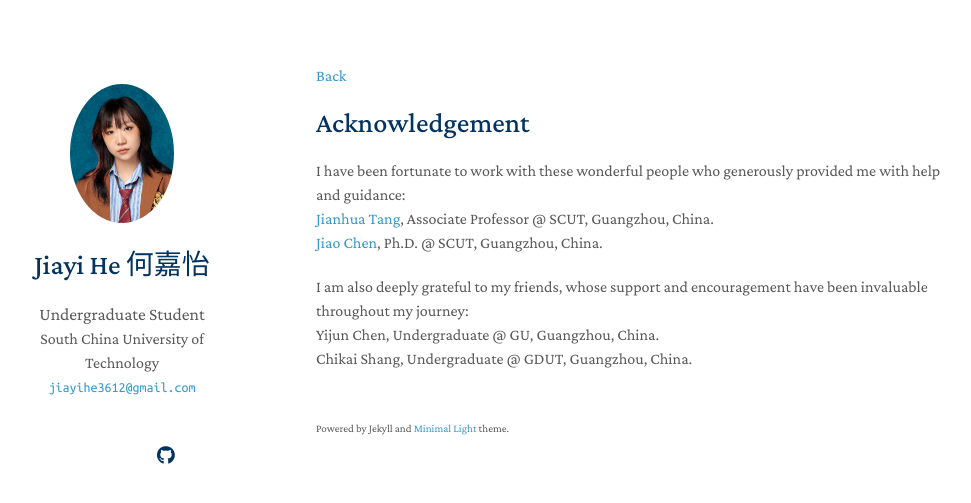
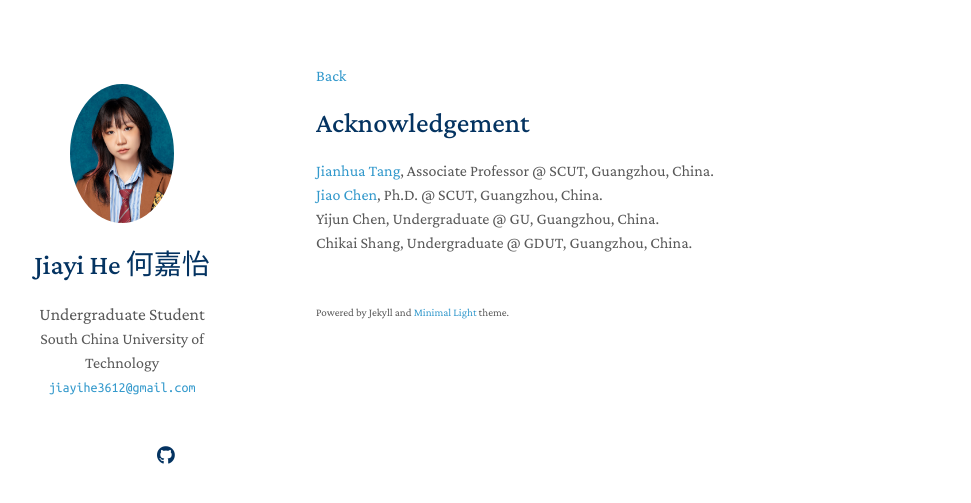
Before and after one commit to ivy3h/ivy3h.github.io, a Jekyll site: the page built from acknowledgement.md, in a window 1280 px wide. Shown: the top 503 px of the page, without its empty margins (154-1125 px from the left). Built offline with Jekyll 4.4.1, drawn with Linux system fonts in a browser that asks for light colours; nearby versions of some CDN libraries; a style sheet for code colours, icons or effects is not loaded.

Commit message:
Update acknowledgement.md

```diff
--- a/acknowledgement.md
+++ b/acknowledgement.md
@@ -5,10 +5,7 @@ layout: homepage
 
 # Acknowledgement
 
-I have been fortunate to work with these wonderful people who generously provided me with help and guidance:
 [Jianhua Tang](http://www2.scut.edu.cn/wusie_en/2020/0425/c25923a490121/page.htm), Associate Professor @ SCUT, Guangzhou, China.
 [Jiao Chen](https://tenderzada.github.io/), Ph.D. @ SCUT, Guangzhou, China.
-
-I am also deeply grateful to my friends, whose support and encouragement have been invaluable throughout my journey:
 Yijun Chen, Undergraduate @ GU, Guangzhou, China.
 Chikai Shang, Undergraduate @ GDUT, Guangzhou, China.
```
